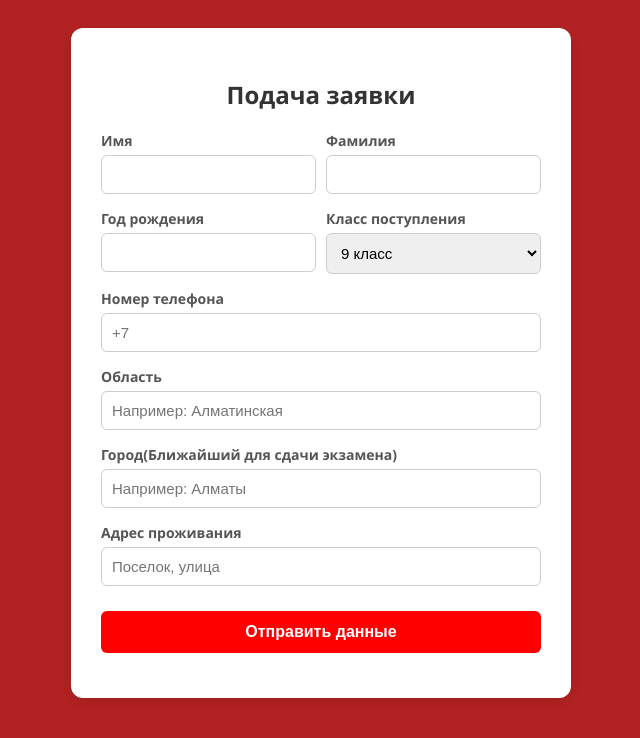
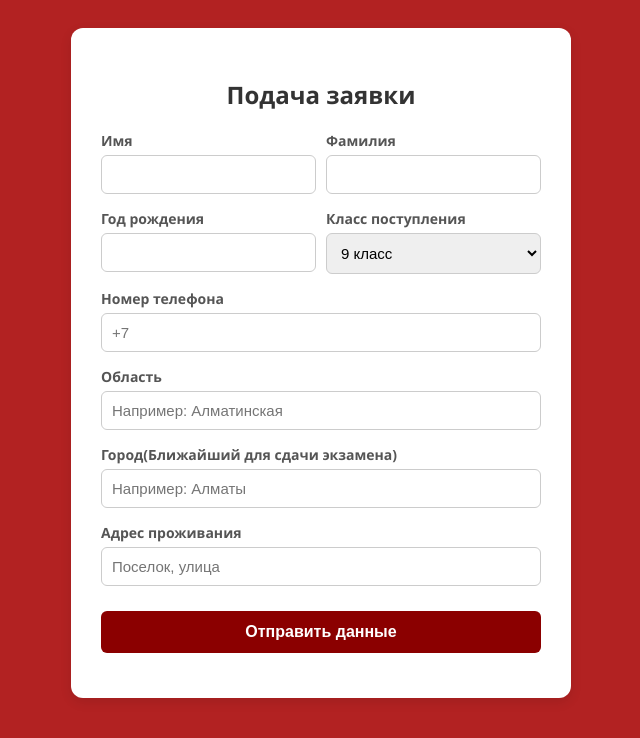
Before and after one commit to Baakha/arst, a plain HTML site: page index.html in a window 1280 px wide. Shown: the whole page, without its empty margins (319-959 px from the left). Drawn offline with Linux system fonts and the light colour scheme.

Commit message:
Update index.html

```diff
--- a/index.html
+++ b/index.html
@@ -13,8 +13,8 @@
         .row .field { flex: 1; }
         label { display: block; margin-bottom: 5px; font-size: 14px; font-weight: 600; color: #555; }
         input, select { width: 100%; padding: 10px; border: 1px solid #ccc; border-radius: 6px; font-size: 15px; }
-        button { width: 100%; padding: 12px; background: #FF0000; color: white; border: none; border-radius: 6px; font-size: 16px; font-weight: bold; cursor: pointer; margin-top: 10px; }
-        button:hover { background: #218838; }
+        button { width: 100%; padding: 12px; background: #8B0000; color: white; border: none; border-radius: 6px; font-size: 16px; font-weight: bold; cursor: pointer; margin-top: 10px; }
+        button:hover { background: #008000; }
         #status { margin-top: 15px; text-align: center; font-weight: 500; }
     </style>
 </head>
```
